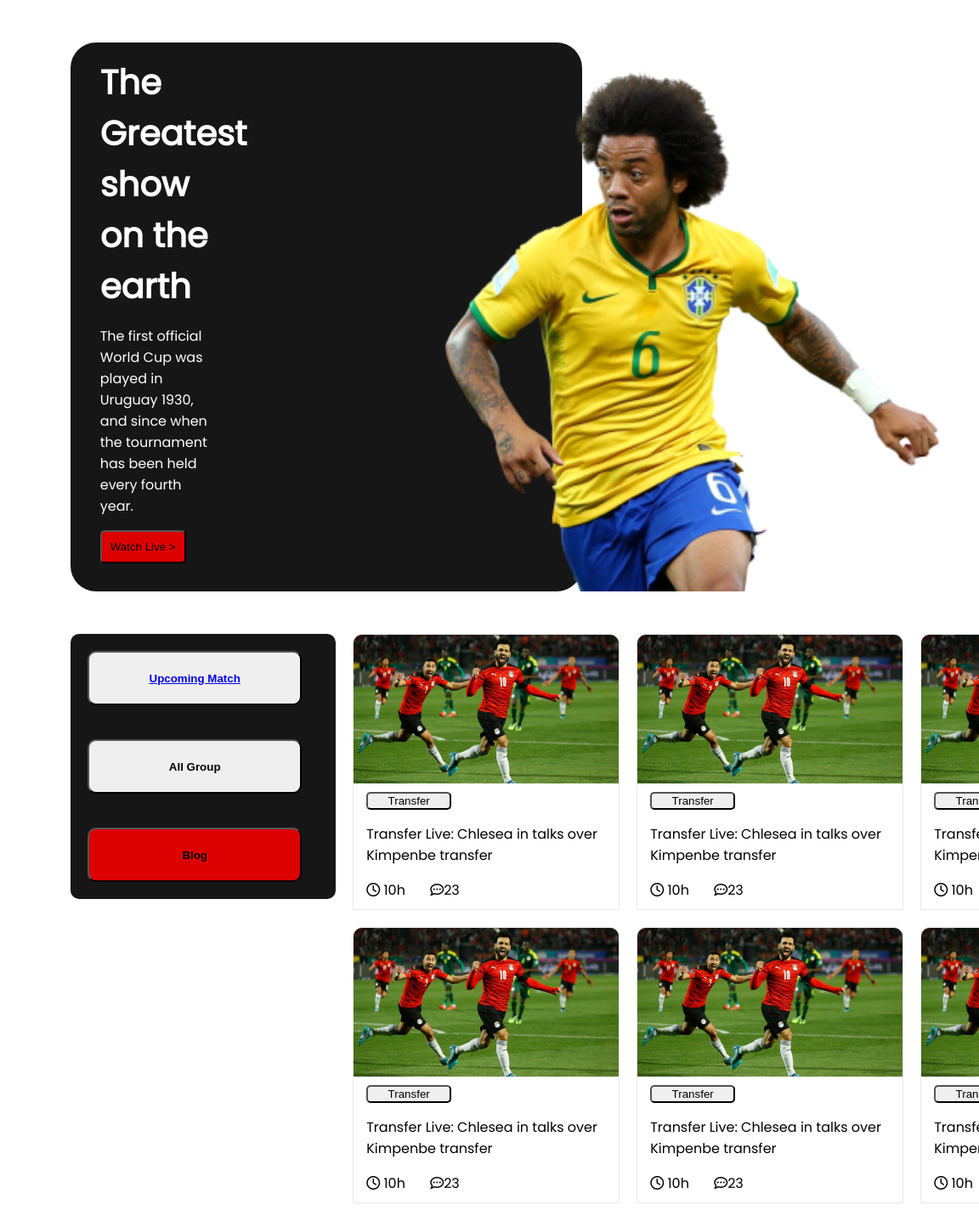
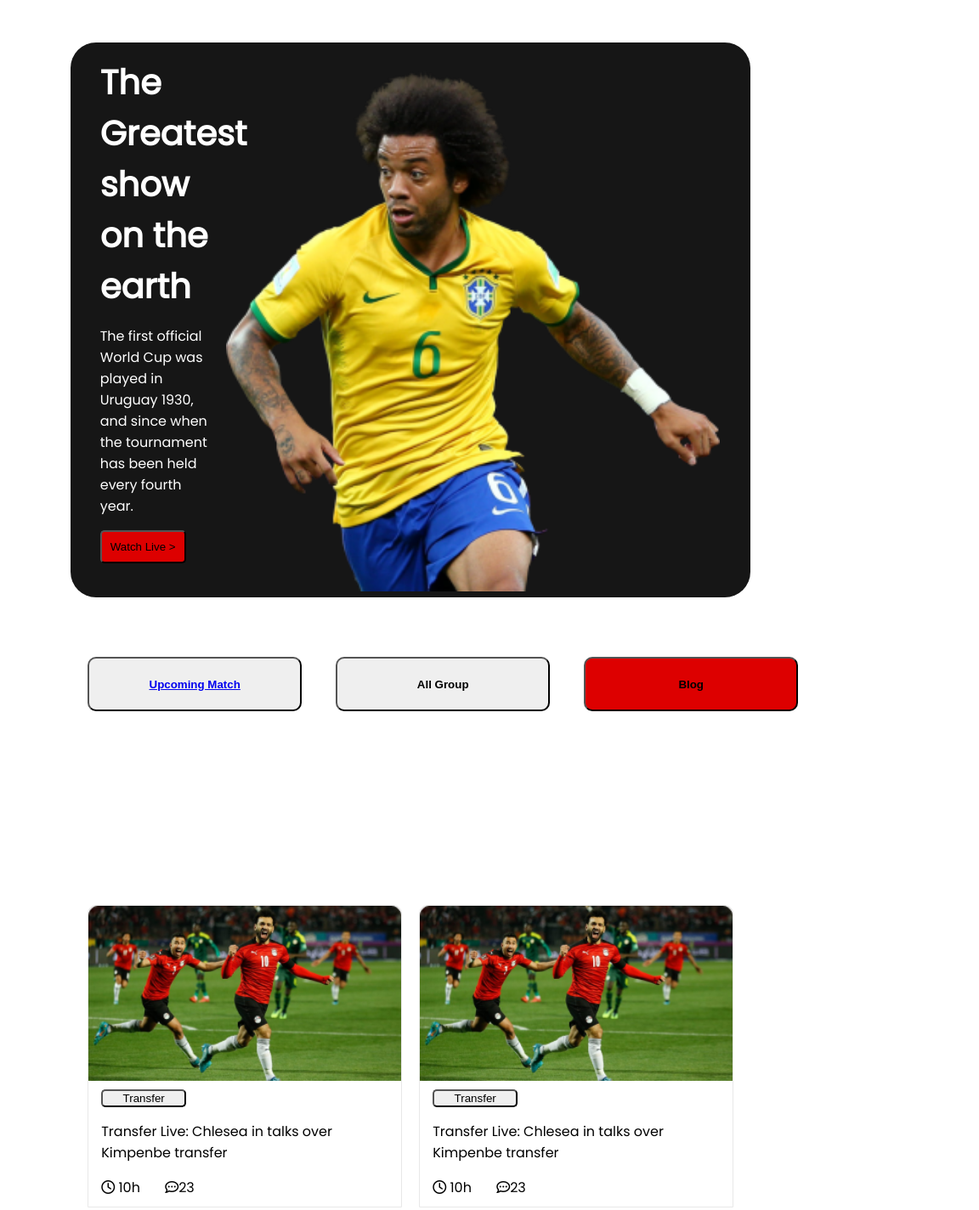
Before and after one commit to tanbir11/World-Cup, a plain HTML site: page index.html in a window 768 px wide. Shown: the top 1424 px of the page at 85% size, 1152 px wide, since content can reach past the window. Drawn offline with Linux system fonts and the light colour scheme.

Commit message:
tablet device

```diff
--- a/style.css
+++ b/style.css
@@ -356,3 +356,74 @@ hr {
         flex-direction: column;
     }
 }
+
+/* ------------------------------------------------
+----------------Tablet device----------------------
+--------------------------------------------------- */
+
+
+@media screen and (min-width:689px) and (max-width:991px) {
+
+
+    .Banner-page {
+
+        width: 800px;
+        /* margin-left: 10%;
+        margin-right: 10%; */
+
+        height: auto;
+        background-color: #161616;
+        margin-top: 50px;
+        border-radius: 30px;
+        margin-bottom: 50px;
+
+    }
+
+    .Banner {
+
+        display: grid;
+        grid-template-columns: repeat(2, 1fr);
+    }
+
+    .Banner-img img {
+
+        width: 581px;
+        height: 613px;
+        margin-left: 10px;
+        margin-top: 33px;
+        margin-right: 314px;
+    }
+
+
+    .section-2 {
+        width: 800px;
+        display: flex;
+        flex-direction: column;
+    }
+
+    .match {
+        width: 800px;
+        display: grid;
+        grid-template-columns: repeat(3, 1fr);
+        background-color: white;
+        border-radius: 10px;
+    }
+
+    .Blogs {
+
+        display: grid;
+        grid-template-columns: repeat(2, 1fr);
+    }
+
+    footer {
+
+        background-color: #161616;
+        width: 1000px;
+        color: aliceblue;
+
+
+
+
+    }
+
+}
```
